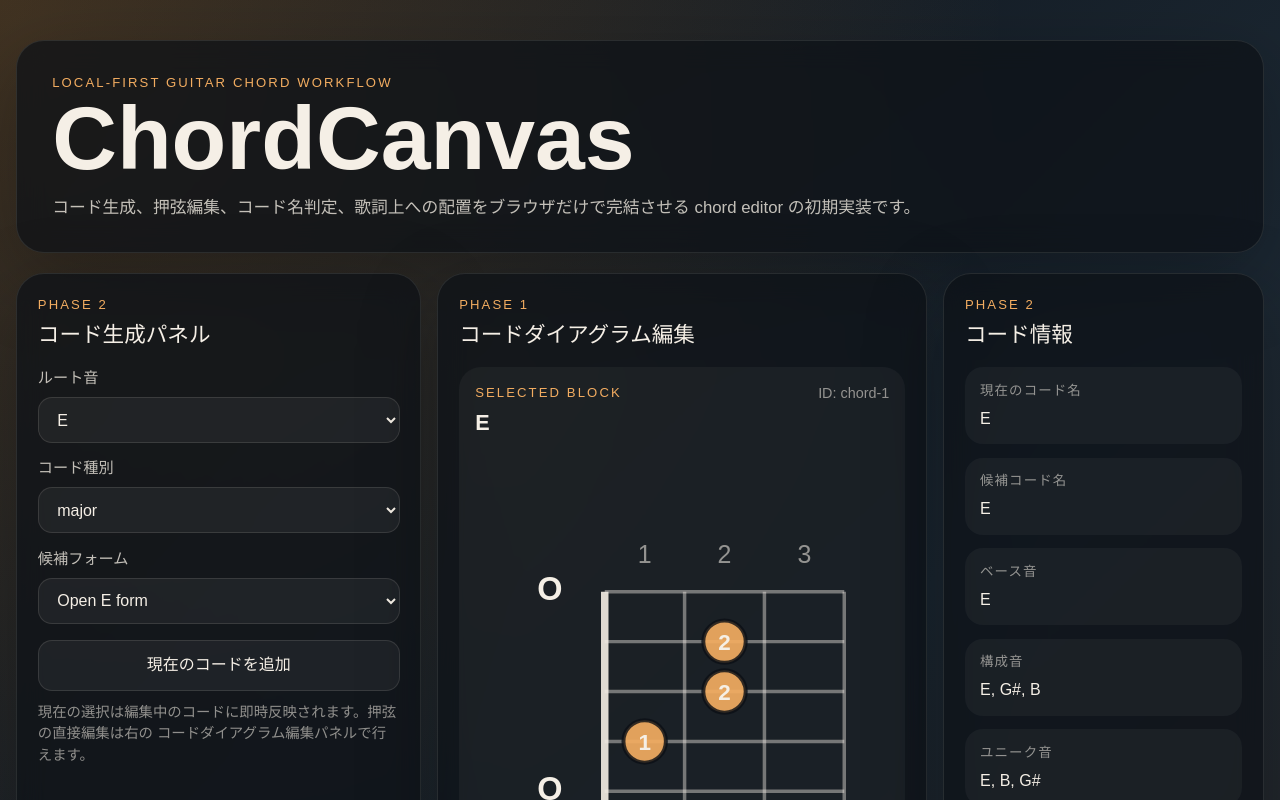
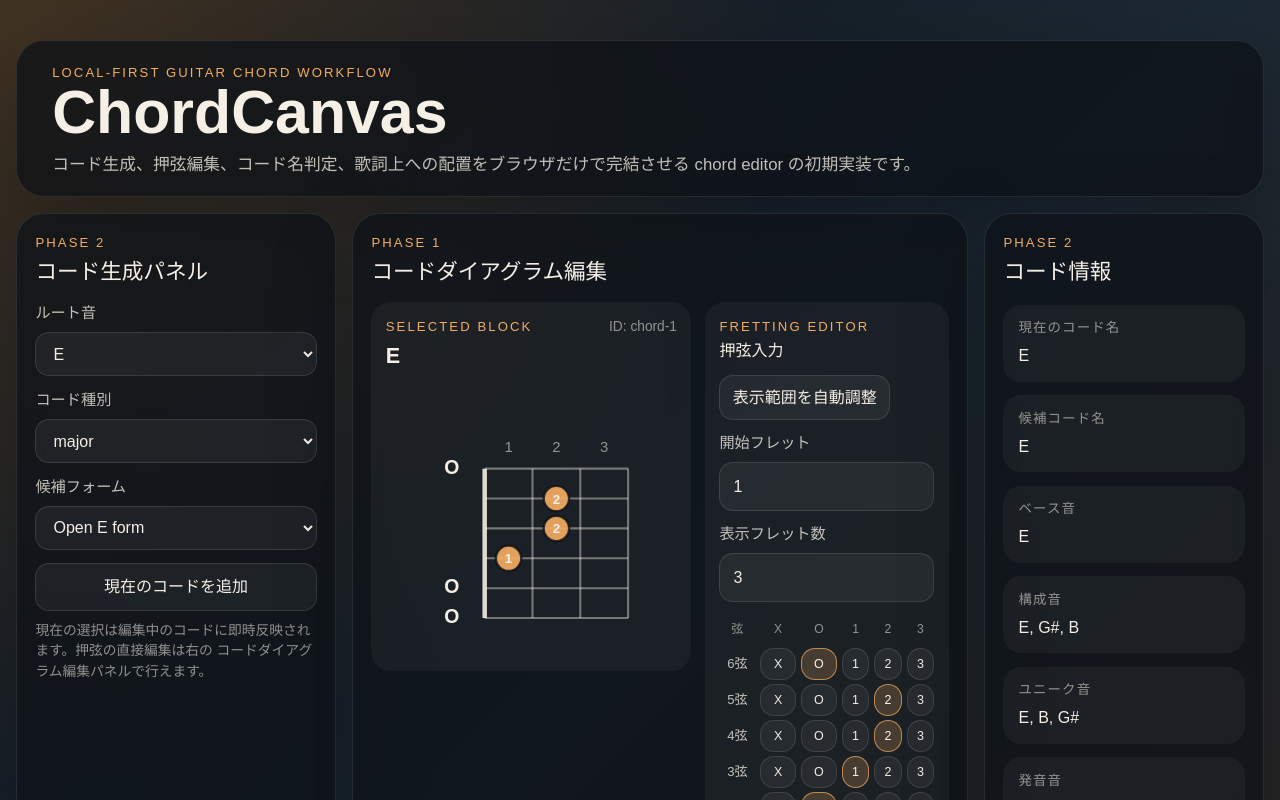
Before and after one commit to m43d4k/chordcanvas, a React (Vite) app: page / in a window 1280 px wide. Shown: the top 800 px of the page. Built offline with nearby package versions, Linux system fonts and the light colour scheme.

Commit message:
Adjust layout

```diff
--- a/src/App.tsx
+++ b/src/App.tsx
@@ -89,7 +89,7 @@ function App() {
     manualStartFret,
     manualFretCount,
   )
-  const manualGridTemplate = `48px 52px 52px repeat(${manualVisibleFrets.length}, minmax(46px, 1fr))`
+  const manualGridTemplate = `36px 36px 36px repeat(${manualVisibleFrets.length}, minmax(0, 1fr))`
 
   const layoutEntries = buildLayoutEntries(blocks, lyricsLine)
 
--- a/src/index.css
+++ b/src/index.css
@@ -69,7 +69,7 @@ button {
 }
 
 .hero {
-  padding: 2rem 2.2rem;
+  padding: 1.35rem 2.2rem 1.2rem;
 }
 
 .eyebrow,
@@ -83,27 +83,28 @@ button {
 }
 
 .hero h1 {
-  margin: 0.25rem 0 0;
-  font-size: clamp(3rem, 8vw, 5.6rem);
+  margin: 0.15rem 0 0;
+  font-size: clamp(2.2rem, 5.2vw, 3.8rem);
   line-height: 0.92;
 }
 
 .lead {
   width: min(56rem, 100%);
-  margin: 1rem 0 0;
+  margin: 0.7rem 0 0;
   color: var(--text-soft);
   font-size: 1.05rem;
 }
 
 .workspace-grid {
   display: grid;
-  grid-template-columns: 1.2fr 1.45fr 0.95fr;
+  grid-template-columns: minmax(248px, 320px) minmax(0, 1.45fr) minmax(220px, 280px);
   gap: 1rem;
-  margin-top: 1.25rem;
+  margin-top: 1rem;
 }
 
 .panel {
-  padding: 1.3rem;
+  min-width: 0;
+  padding: 1.15rem;
 }
 
 .panel-heading h2,
@@ -114,8 +115,8 @@ button {
 
 .field-grid {
   display: grid;
-  gap: 0.9rem;
-  margin-top: 1rem;
+  gap: 0.8rem;
+  margin-top: 0.85rem;
 }
 
 .field {
@@ -148,7 +149,7 @@ button {
 .field input,
 .field select {
   width: 100%;
-  padding: 0.78rem 0.9rem;
+  padding: 0.72rem 0.82rem;
   outline: none;
 }
 
@@ -165,50 +166,60 @@ button {
 
 .manual-builder {
   display: grid;
-  gap: 0.9rem;
-  margin-top: 1rem;
-  padding: 1rem;
-  border-radius: 22px;
+  gap: 0.75rem;
+  margin-top: 0;
+  min-width: 0;
+  width: 100%;
+  padding: 0.9rem;
+  border-radius: 20px;
   background: rgba(255, 255, 255, 0.04);
 }
 
 .manual-builder-header {
   display: flex;
   justify-content: space-between;
-  gap: 0.9rem;
-  align-items: center;
+  gap: 0.75rem;
+  flex-wrap: wrap;
+  align-items: flex-start;
 }
 
 .manual-builder-header h3 {
   margin: 0.2rem 0 0;
-  font-size: 1.05rem;
+  font-size: 1rem;
 }
 
 .secondary-button {
-  padding: 0.68rem 0.9rem;
+  padding: 0.58rem 0.78rem;
 }
 
 .manual-settings {
   display: flex;
   flex-wrap: wrap;
-  gap: 0.9rem;
+  gap: 0.75rem;
+}
+
+.manual-settings .field.small {
+  flex: 1 1 132px;
+  min-width: 132px;
 }
 
 .manual-grid {
   display: grid;
-  gap: 0.45rem;
+  gap: 0.3rem;
+  overflow-x: auto;
+  padding-bottom: 0.2rem;
 }
 
 .manual-grid-header,
 .manual-grid-row {
   display: grid;
-  gap: 0.45rem;
+  gap: 0.3rem;
   align-items: center;
 }
 
 .manual-grid-header {
   color: var(--text-dim);
-  font-size: 0.85rem;
+  font-size: 0.76rem;
 }
 
 .manual-grid-corner,
@@ -218,17 +229,21 @@ button {
   display: flex;
   align-items: center;
   justify-content: center;
-  min-height: 2.25rem;
+  min-width: 0;
+  min-height: 1.85rem;
 }
 
 .manual-grid-string {
   color: var(--text-soft);
-  font-size: 0.94rem;
+  font-size: 0.82rem;
 }
 
 .manual-grid button {
-  min-height: 2.4rem;
-  padding: 0.45rem 0.55rem;
+  min-width: 0;
+  min-height: 1.95rem;
+  padding: 0.2rem 0.25rem;
+  font-size: 0.78rem;
+  line-height: 1;
 }
 
 .manual-grid button.active {
@@ -245,13 +260,13 @@ button {
 
 .generator-actions {
   display: grid;
-  gap: 0.7rem;
-  margin-top: 1rem;
+  gap: 0.6rem;
+  margin-top: 0.85rem;
 }
 
 .generator-actions button,
 .layout-toolbar button {
-  padding: 0.78rem 1rem;
+  padding: 0.68rem 0.9rem;
   transition:
     transform 160ms ease,
     border-color 160ms ease,
@@ -270,26 +285,40 @@ button {
 .meta-note {
   margin: 0;
   color: var(--text-dim);
-  font-size: 0.9rem;
+  font-size: 0.86rem;
 }
 
 .editor-content {
   display: grid;
-  gap: 1rem;
-  margin-top: 1rem;
+  gap: 0.85rem;
+  margin-top: 0.85rem;
+  align-items: start;
+}
+
+.editor-content > * {
+  min-width: 0;
 }
 
 .diagram-card {
-  padding: 1rem;
-  border-radius: 22px;
+  display: grid;
+  gap: 0.75rem;
+  padding: 0.9rem;
+  border-radius: 20px;
   background: rgba(255, 255, 255, 0.04);
 }
 
 .diagram-card-header {
   display: flex;
   justify-content: space-between;
-  gap: 1rem;
-  margin-bottom: 0.8rem;
+  gap: 0.65rem;
+  flex-wrap: wrap;
+  align-items: flex-start;
+  margin-bottom: 0;
+}
+
+.diagram-card .chord-diagram {
+  width: min(248px, 100%);
+  margin: 0 auto;
 }
 
 .info-list {
@@ -461,6 +490,17 @@ button {
   font-size: 10px;
 }
 
+@media (min-width: 860px) {
+  .editor-content {
+    grid-template-columns: minmax(252px, 320px) minmax(0, 1fr);
+  }
+
+  .manual-builder {
+    max-width: 460px;
+    justify-self: start;
+  }
+}
+
 @media (max-width: 1180px) {
   .workspace-grid {
     grid-template-columns: 1fr;
@@ -487,7 +527,7 @@ button {
   }
 
   .hero {
-    padding: 1.4rem;
+    padding: 1rem 1.1rem 0.95rem;
   }
 
   .panel {
@@ -501,18 +541,9 @@ button {
   .diagram-card-header {
     display: grid;
   }
+
   .manual-builder-header,
   .manual-settings {
     display: grid;
   }
-
-  .manual-grid {
-    overflow-x: auto;
-    padding-bottom: 0.2rem;
-  }
-
-  .manual-grid-header,
-  .manual-grid-row {
-    min-width: 520px;
-  }
 }
```
